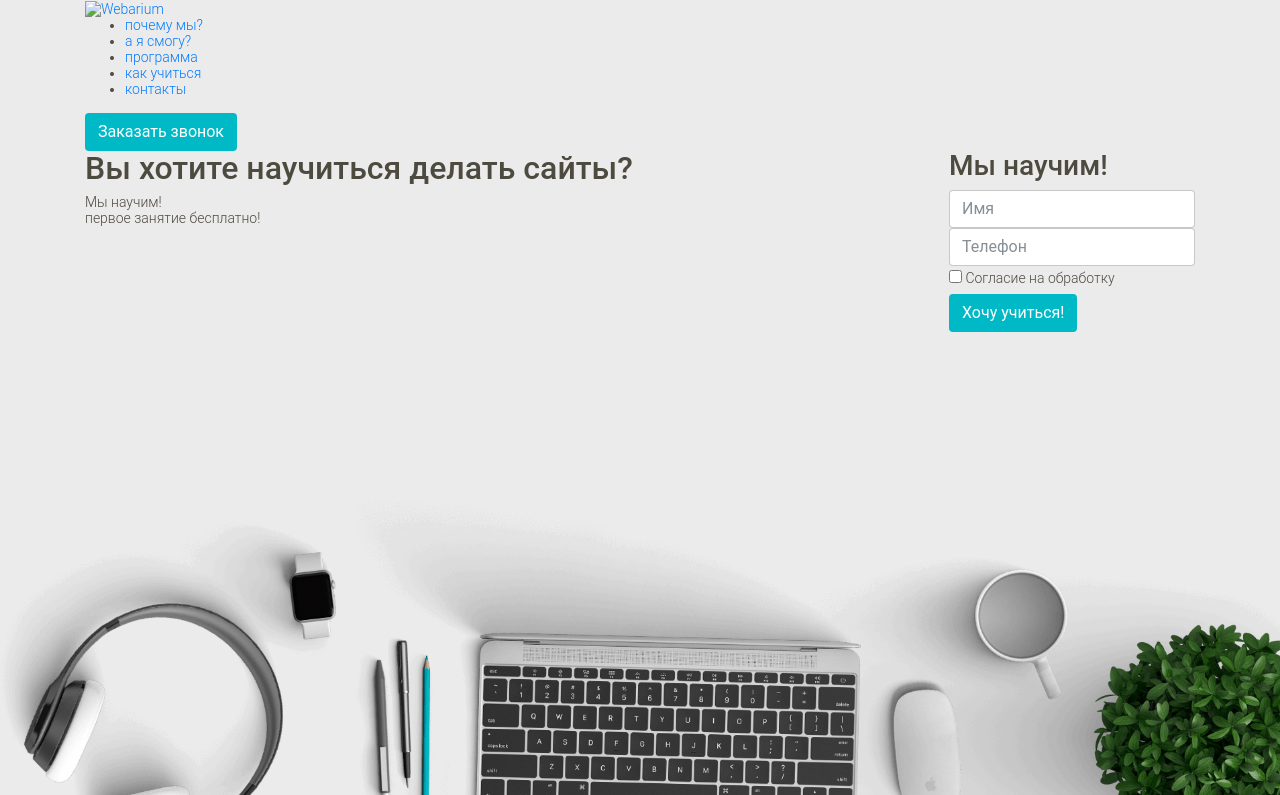
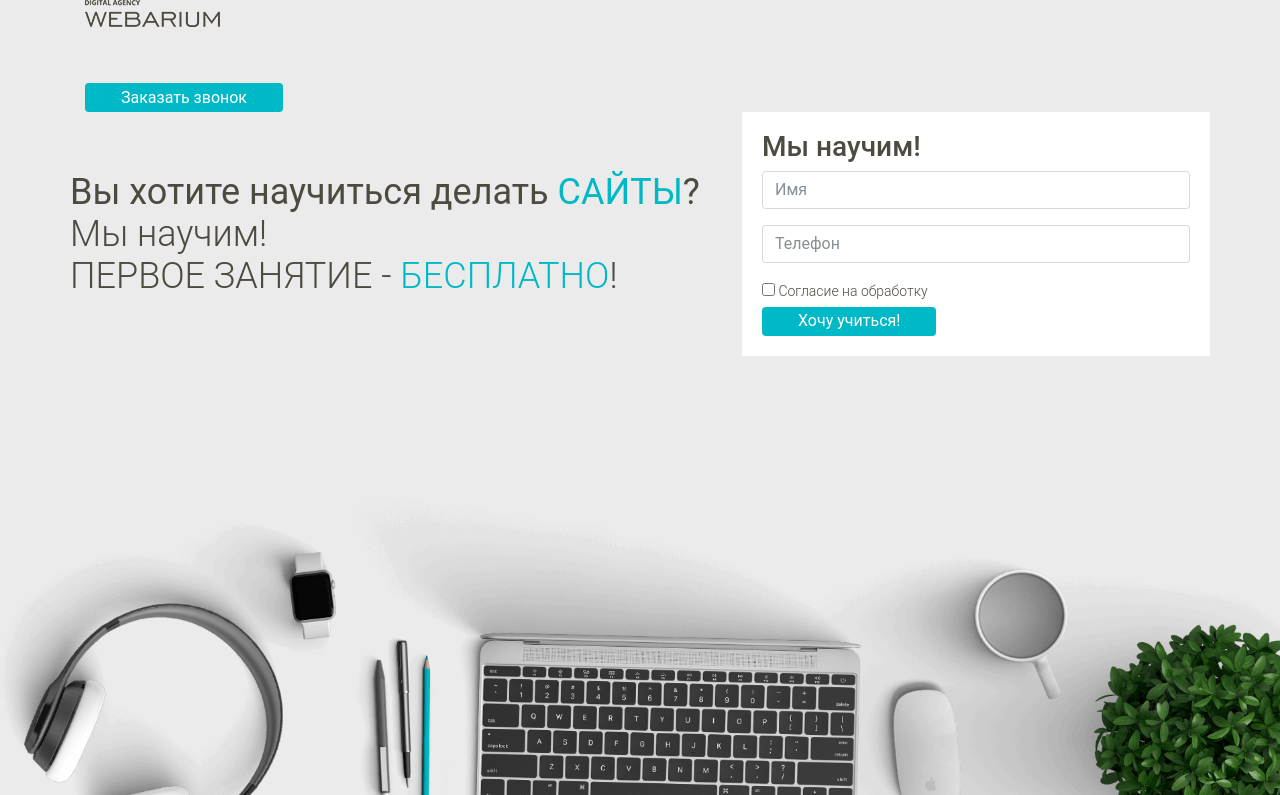
Before and after one commit to Director099/kurs, a website: page build/index.html in a window 1280 px wide. Shown: the top 795 px of the page. Drawn offline with Linux system fonts and the light colour scheme.

Commit message:
Подготовил на продакшн

```diff
--- a/build/index.html
+++ b/build/index.html
@@ -11,34 +11,39 @@
 </head>
 <body>
 	<header class="main-header">
-		<div class="container container-lg-set">
+		<div class="container container-set-lg">
 			<div class="menu-top">
 				<a class="logo" href="#">
-					<img src="" alt="Webarium">
+					<img class="img-fluid" src="img/webarium black.png" alt="Webarium">
 				</a>
-				<nav>
-					<ul>
+				<nav class="navbar">
+					<button class="navbar-toggler" type="button" data-toggle="collapse" data-target="#navbarNav" aria-controls="navbarNav" aria-expanded="false" aria-label="Toggle navigation">
+					    <span class="navbar-toggler-icon"></span>
+					</button>
+					<div class="collapse navbar-collapse" id="navbarNav">
+						<ul class="navbar-nav">
 							<li><a href="#">почему мы?</a></li>
 							<li><a href="#">а я смогу?</a></li>
 							<li><a href="#">программа</a></li>
 							<li><a href="#">как учиться</a></li>
 							<li><a href="#">контакты</a></li>
 						</ul>
+					</div>
 				</nav>
 				<button class="btn">Заказать звонок</button>
 			</div>
 			<div class="block-fix_center">
 				<div class="greed-between">
 					<section class="main-text">
-						<h2>Вы хотите научиться делать сайты?</h2>
-						<p>Мы научим!<br> <span class="transform-text">первое занятие</span> <span class="color">бесплатно</span>!</p>
+						<h2 class="title-name">Вы хотите научиться делать <span>сайты</span>?</h2>
+						<p>Мы научим!<br> <span class="transform-text">первое занятие</span> - <span class="color">бесплатно</span>!</p>
 					</section>
 					<form class="form-communication">
-						<h3>Мы научим!</h3>
-						<div class="form-cotrol">
+						<h3 class="">Мы научим!</h3>
+						<div class="form-group">
 							<input class="form-control" type="text" placeholder="Имя">
 						</div>
-						<div class="form-cotrol">
+						<div class="form-group">
 							<input class="form-control" type="number" placeholder="Телефон">
 						</div>
 						<div class="form-check">
@@ -52,10 +57,10 @@
 			</div>
 		</div>
 	</header>
-	<section class="container container-lg-set">
+	<section class="container container-set-lg">
 		<div class="row">
 			<section class="col">
-				<h3>Почему <span class="color">мы</span>?</h3>
+				<h3 class="title-name">Почему <span>мы</span>?</h3>
 				<div class="change">
 					<p>На рынке сайтов</p>
 					<div class="circle">
@@ -79,7 +84,7 @@
 				<img class="img-fluid" src="img/phone.jpg" alt="Мобильные устройства">
 			</div>
 			<section class="col">
-				<h3>А я <span class="color">смогу</span>?</h3>
+				<h3 class="title-name">А я <span>смогу</span>?</h3>
 				<div class="change">
 					<p>Если вы можете включать компьютер, создавать файлы и писать текст, то у Вас обязательно <span class="color">получиться</span>!</p>
 					<div class="circle">
@@ -99,8 +104,8 @@
 					</div>
 				</div>
 			</section>
+		</div>
 		<h2><span class="color">Мы</span> постоянно развиваемся! </h2>
-		</div>
 	</section>
 	<section>
 
--- a/build/style.css
+++ b/build/style.css
@@ -7,13 +7,52 @@ body {
   background: #ecebeb url("img/desk-bottom.png") no-repeat bottom;
   background-size: contain;
 }
+.title-name {
+  font: 36px "Roboto", "Arial", sans-serif;
+}
+.title-name span {
+  text-transform: uppercase;
+  color: #00b9c6;
+}
 .btn {
   background: #00b9c6;
   color: #fff;
+  padding: 3.5px 35px;
 }
 .greed-between {
   display: -ms-flexbox;
   display: flex;
   -ms-flex-pack: justify;
       justify-content: space-between;
+  -ms-flex-align: center;
+      align-items: center;
+  margin: 0 -15px;
 }
+.main-text {
+  max-width: 656px;
+}
+.main-text .title-name {
+  margin-bottom: 0;
+}
+.main-text p {
+  font-size: 36px;
+  margin: 0;
+}
+.main-text p span {
+  text-transform: uppercase;
+}
+.main-text p span.color {
+  color: #00b9c6;
+}
+.form-communication {
+  max-width: 468px;
+  width: 100%;
+  padding: 20px;
+  background: #fff;
+  margin-left: auto;
+}
+@media (min-width: 1310px) {
+  .container-set-lg {
+    max-width: 1310px;
+  }
+}
--- a/build/style.min.css
+++ b/build/style.min.css
@@ -1 +1 @@
-body{font:300 14px "Roboto","Arial",sans-serif;color:#4d4a40}.main-header{height:100vh;background:#ecebeb url(img/desk-bottom.png) no-repeat bottom;background-size:contain}.btn{background:#00b9c6;color:#fff}.greed-between{display:-ms-flexbox;display:flex;-ms-flex-pack:justify;justify-content:space-between}
+body{font:300 14px "Roboto","Arial",sans-serif;color:#4d4a40}.main-header{height:100vh;background:#ecebeb url(img/desk-bottom.png) no-repeat bottom;background-size:contain}.title-name{font:36px "Roboto","Arial",sans-serif}.title-name span{color:#00b9c6}.btn{background:#00b9c6;color:#fff;padding:3.5px 35px}.greed-between{display:-ms-flexbox;display:flex;-ms-flex-pack:justify;justify-content:space-between;-ms-flex-align:center;align-items:center;margin:0 -15px}.main-text{max-width:656px}.main-text .title-name{margin-bottom:0}.main-text p{font-size:36px;margin:0}.main-text p span,.title-name span{text-transform:uppercase}.main-text p span.color{color:#00b9c6}.form-communication{max-width:468px;width:100%;padding:20px;background:#fff;margin-left:auto}@media (min-width:1310px){.container-set-lg{max-width:1310px}}
```
Also changed, not shown: build/img/webarium black.png (added). Lines whose indentation alone changed are shown as unchanged.
